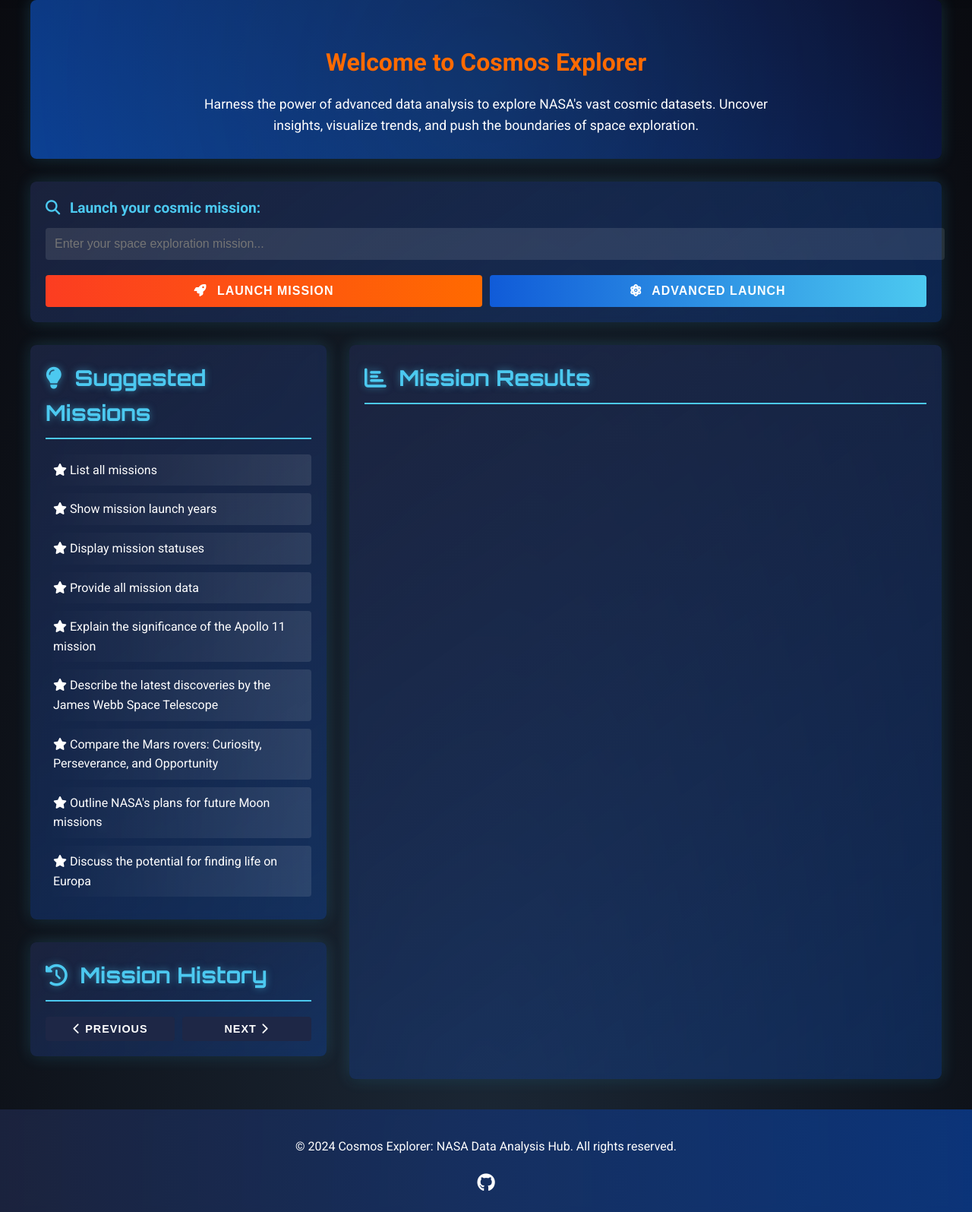
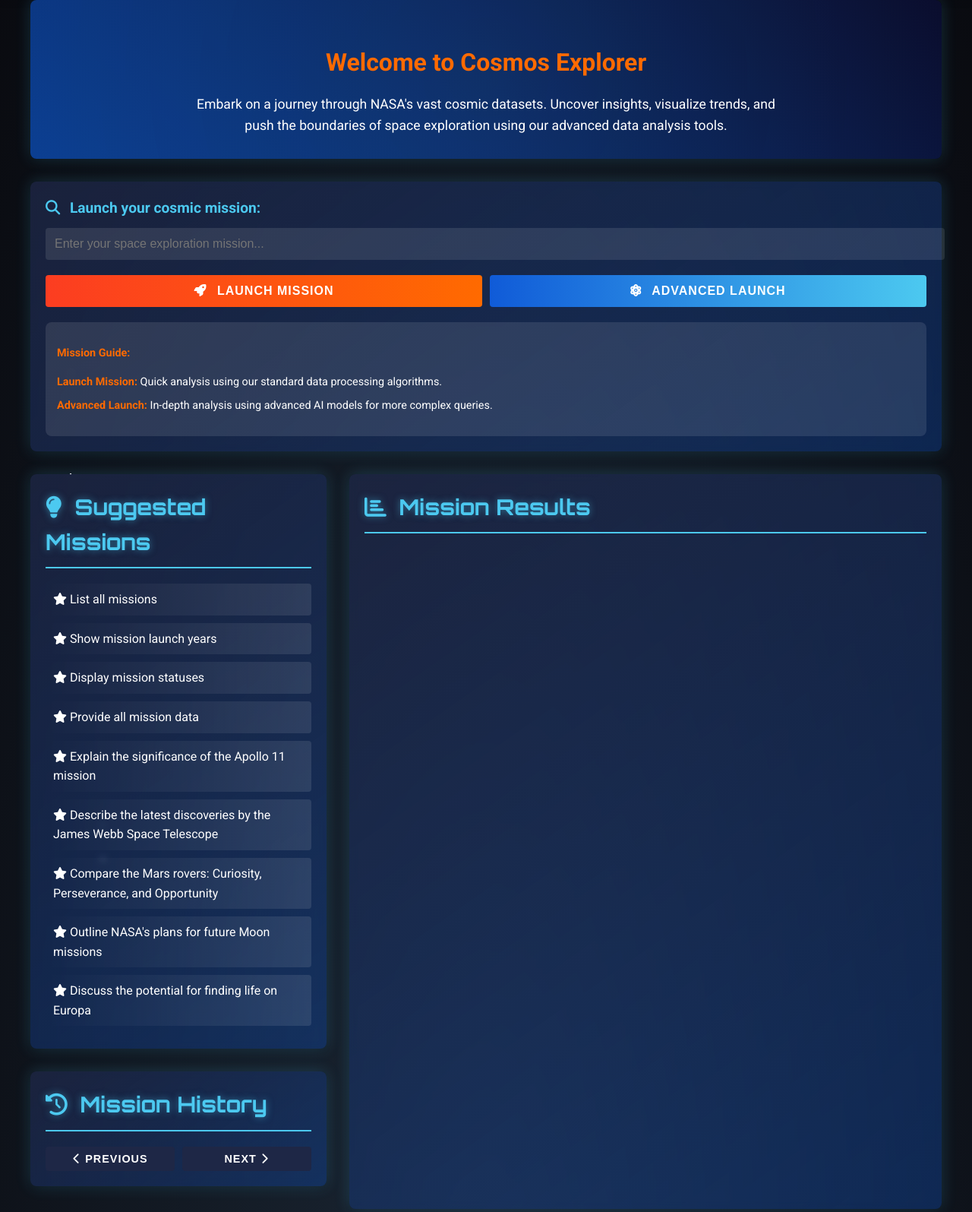
Before and after one commit to nztinversive/NASA-data-analyst-llm, a Flask app: page / in a window 1280 px wide. Shown: the part 104-1699 px from the top of the page at 76% size. Run offline with Flask 3, Linux system fonts and the light colour scheme; data that the repository does not hold is empty; some libraries are stand-ins or nearby versions.

Commit message:
Layout tweaks, added guide

```diff
--- a/main.py
+++ b/main.py
@@ -39,6 +39,7 @@
         # Return the processed data and chart information
         return jsonify({'result': result['data'], 'chart': result['chart']})
     except Exception as e:
+        app.logger.error(f"Error in /analyze: {str(e)}")
         return jsonify({'error': str(e)}), 500
 
 @app.route('/advanced_analyze', methods=['POST'])
@@ -54,6 +55,7 @@
         save_query(mission, result)
         return jsonify({'result': result})
     except Exception as e:
+        app.logger.error(f"Error in /advanced_analyze: {str(e)}")
         return jsonify({'error': str(e)}), 500
 
 @app.route('/history')
@@ -73,4 +75,4 @@
 
 if __name__ == '__main__':
     # Run the Flask application
-    app.run(host='0.0.0.0', port=5000)
+    app.run(host='0.0.0.0', port=5000, debug=True)
--- a/static/css/style.css
+++ b/static/css/style.css
@@ -478,3 +478,43 @@
   outline: none;
   box-shadow: 0 0 0 2px var(--accent-color), 0 0 20px rgba(76, 201, 240, 0.5);
 }
+
+.loading {
+    text-align: center;
+    padding: 20px;
+    font-size: 1.2rem;
+    color: var(--accent-color);
+    animation: pulse 1.5s infinite;
+}
+
+@keyframes pulse {
+    0% { opacity: 0.6; }
+    50% { opacity: 1; }
+    100% { opacity: 0.6; }
+}
+
+.mission-guide {
+    margin-top: 20px;
+    padding: 15px;
+    background: rgba(255, 255, 255, 0.1);
+    border-radius: 8px;
+    font-size: 0.9rem;
+}
+
+.mission-guide p {
+    margin-bottom: 10px;
+    color: var(--accent-color);
+}
+
+.mission-guide ul {
+    list-style-type: none;
+    padding-left: 0;
+}
+
+.mission-guide li {
+    margin-bottom: 8px;
+}
+
+.mission-guide strong {
+    color: var(--cosmic-orange);
+}
--- a/static/js/script.js
+++ b/static/js/script.js
@@ -45,6 +45,7 @@
     });
 
     function analyzeMission(mission, isAdvanced) {
+        showLoading();
         const endpoint = isAdvanced ? '/advanced_analyze' : '/analyze';
         fetch(endpoint, {
             method: 'POST',
@@ -55,11 +56,14 @@
         })
         .then(response => {
             if (!response.ok) {
-                throw new Error('Network response was not ok');
+                return response.text().then(text => {
+                    throw new Error(`HTTP error! status: ${response.status}, message: ${text}`);
+                });
             }
             return response.json();
         })
         .then(data => {
+            hideLoading();
             if (data.error) {
                 showError(data.error);
             } else {
@@ -68,7 +72,9 @@
             }
         })
         .catch(error => {
+            hideLoading();
             showError('An error occurred while processing your request: ' + error.message);
+            console.error('Fetch error:', error);
         });
     }
 
@@ -81,7 +87,7 @@
                 resultItem.className = 'result-item';
                 resultItem.innerHTML = `
                     <h4>${item.name || 'Result'}</h4>
-                    <p>${item.value || item}</p>
+                    <p>${formatText(item.value || item)}</p>
                 `;
                 resultContent.appendChild(resultItem);
             });
@@ -91,12 +97,12 @@
                 resultItem.className = 'result-item';
                 resultItem.innerHTML = `
                     <h4>${key}</h4>
-                    <p>${value}</p>
+                    <p>${formatText(value)}</p>
                 `;
                 resultContent.appendChild(resultItem);
             }
         } else {
-            resultContent.innerHTML = `<p>${result}</p>`;
+            resultContent.innerHTML = `<p>${formatText(result)}</p>`;
         }
 
         if (chartData) {
@@ -107,6 +113,26 @@
         }
 
         document.getElementById('analysis-results').style.display = 'block';
+    }
+
+    function formatText(text) {
+        // Split the text into sentences
+        const sentences = text.split(/(?<=[.!?])\s+/);
+        // Join sentences with line breaks
+        return sentences.join('<br><br>');
+    }
+
+    function showLoading() {
+        resultContent.innerHTML = '<div class="loading">Processing your cosmic mission...</div>';
+        resultContent.style.display = 'block';
+        chartContent.style.display = 'none';
+    }
+
+    function hideLoading() {
+        const loadingElement = resultContent.querySelector('.loading');
+        if (loadingElement) {
+            loadingElement.remove();
+        }
     }
 
     function showError(message) {
--- a/templates/index.html
+++ b/templates/index.html
@@ -25,7 +25,7 @@
     <main class="container">
         <section id="intro" class="card">
             <h2>Welcome to Cosmos Explorer</h2>
-            <p>Harness the power of advanced data analysis to explore NASA's vast cosmic datasets. Uncover insights, visualize trends, and push the boundaries of space exploration.</p>
+            <p>Embark on a journey through NASA's vast cosmic datasets. Uncover insights, visualize trends, and push the boundaries of space exploration using our advanced data analysis tools.</p>
         </section>
 
         <form id="mission-form" class="card">
@@ -36,6 +36,13 @@
                     <button type="submit" id="analyze-btn"><i class="fas fa-rocket"></i> Launch Mission</button>
                     <button type="button" id="advanced-analyze-btn"><i class="fas fa-atom"></i> Advanced Launch</button>
                 </div>
+            </div>
+            <div class="mission-guide">
+                <p><strong>Mission Guide:</strong></p>
+                <ul>
+                    <li><strong>Launch Mission:</strong> Quick analysis using our standard data processing algorithms.</li>
+                    <li><strong>Advanced Launch:</strong> In-depth analysis using advanced AI models for more complex queries.</li>
+                </ul>
             </div>
         </form>
 
```
Also changed, not shown: 1 other file.
